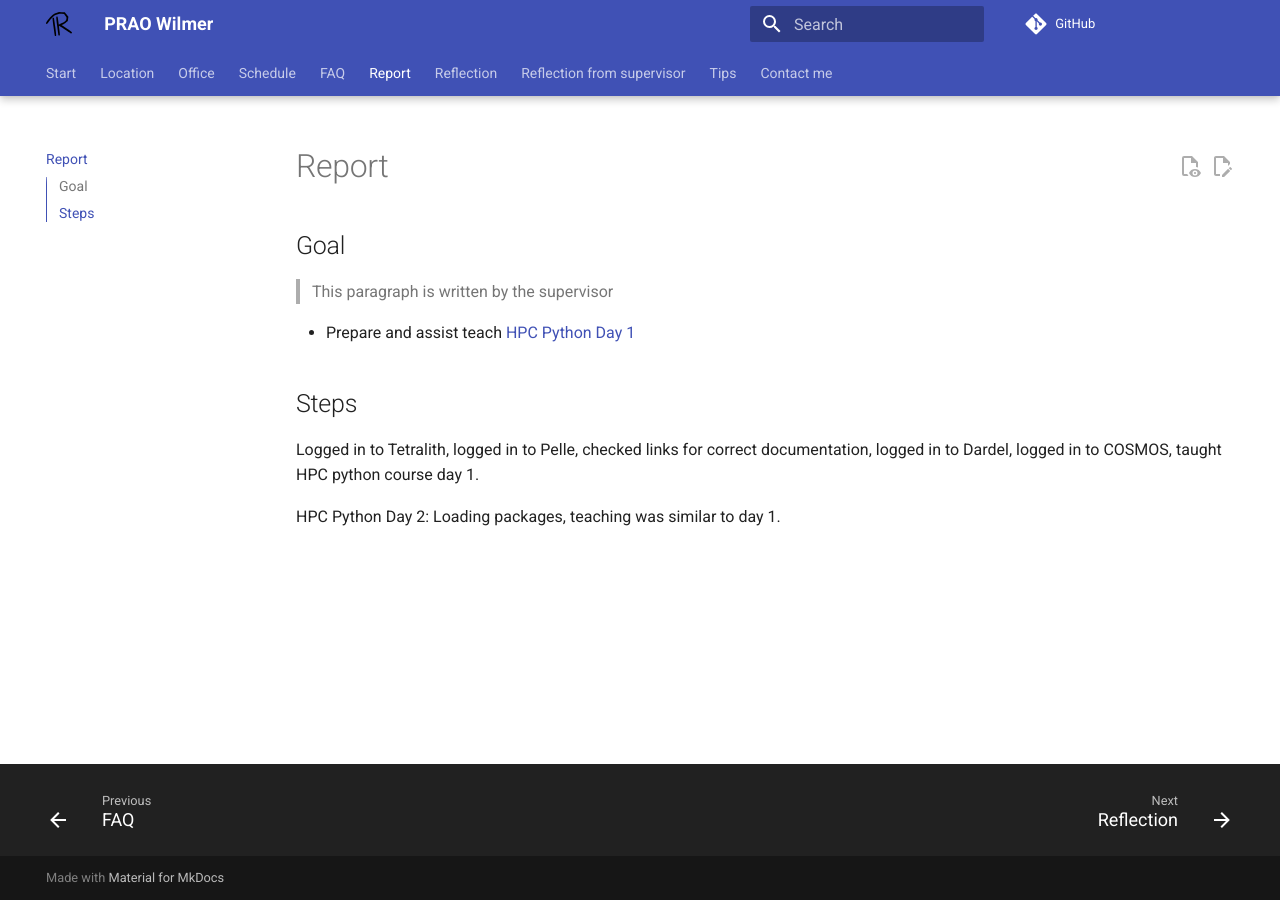
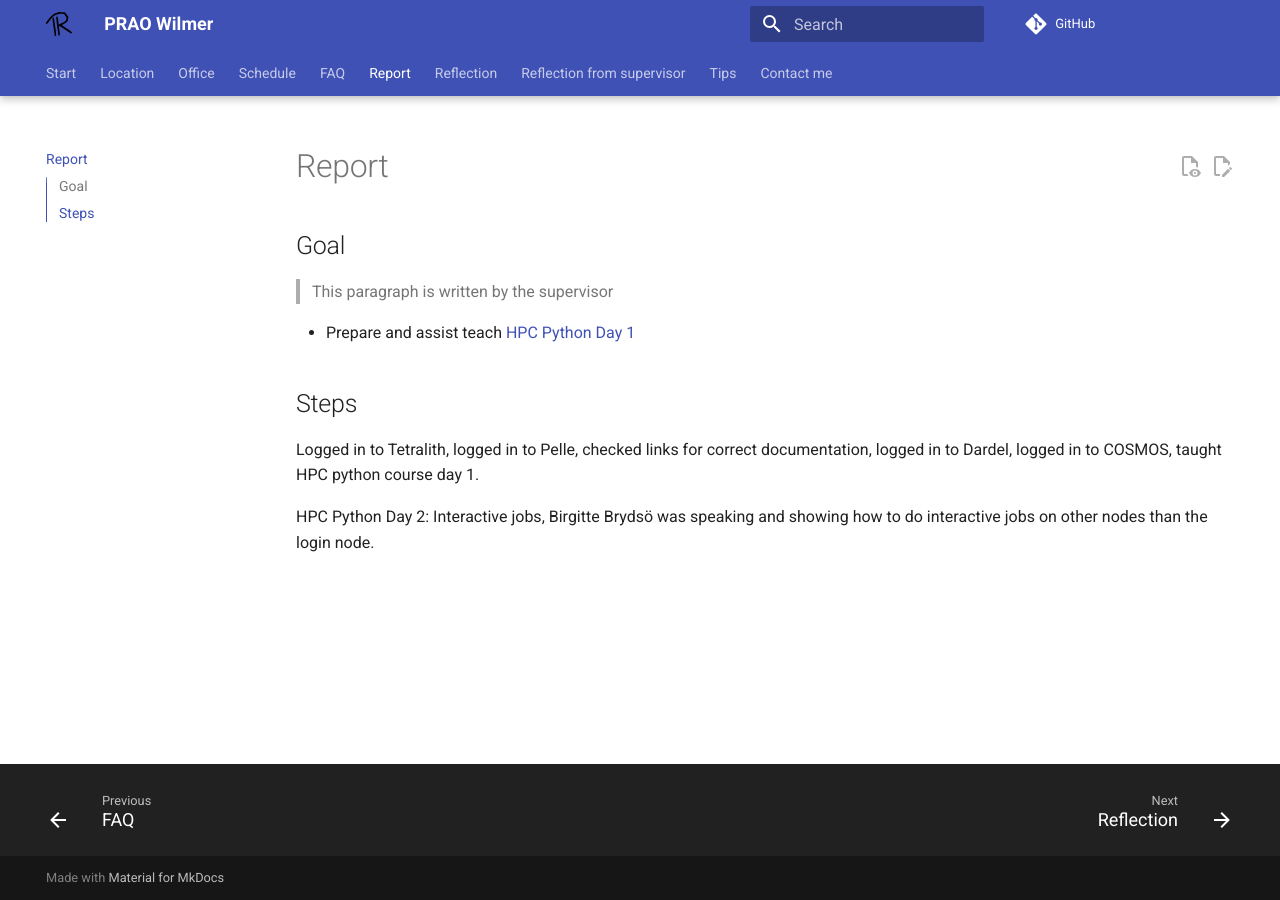
Before and after one commit to richelbilderbeek/prao_wilmer_20260413, an MkDocs documentation site: the page built from docs/report.md, in a window 1280 px wide. Built offline with MkDocs 1.6.1 and Material for MkDocs 9.7.7, drawn with Linux system fonts in a browser that asks for light colours; comment, search, counter and statistics services are not loaded.

Commit message:
Update report with lesson contents

```diff
--- a/docs/report.md
+++ b/docs/report.md
@@ -10,4 +10,5 @@
 
 Logged in to Tetralith, logged in to Pelle, checked links for correct documentation, logged in to Dardel, logged in to COSMOS, taught HPC python course day 1.
 
-HPC Python Day 2: Loading packages, teaching was similar to day 1.
+HPC Python Day 2:
+Interactive jobs, Birgitte Brydsö was speaking and showing how to do interactive jobs on other nodes than the login node.
```
